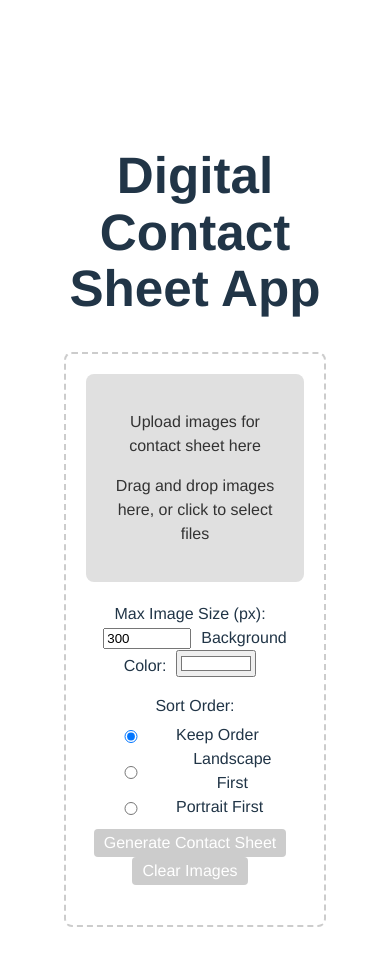
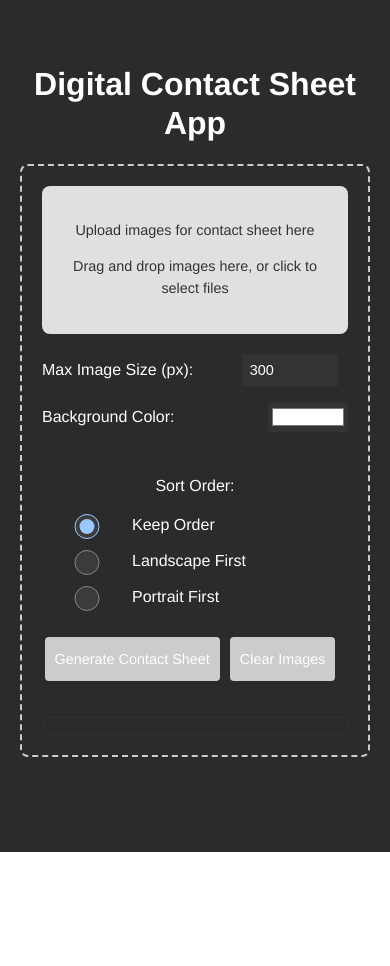
Before and after one commit to mitchell-mccracken/digital-contact-sheet, a Vue app: page / in a window 390 px wide. Shown: the top 966 px of the page. After the commit the page ends 852 px from the top, so only its background shows below. Built offline with nearby package versions, Linux system fonts and the light colour scheme.

Commit message:
Updated styling for mobile

```diff
--- a/src/App.vue
+++ b/src/App.vue
@@ -13,7 +13,7 @@ import FileUploader from './components/FileUploader.vue'
 #app {
   font-family: Avenir, Helvetica, Arial, sans-serif;
   text-align: center;
-  margin-top: 50px;
+  margin-top: 1.5rem;
 }
 .logo {
   height: 6em;
--- a/src/components/FileUploader.vue
+++ b/src/components/FileUploader.vue
@@ -13,6 +13,7 @@
       <p>Drag and drop images here, or click to select files</p>
     </div>
     <div class="controls">
+      <div class="user-input">
         <label for="max-size">Max Image Size (px):</label>
         <input
           id="max-size"
@@ -21,12 +22,15 @@
           min="50"
           @change="setPxSize"
         />
+      </div>
+      <div class="user-input">
         <label for="bg-color">Background Color:</label>
         <input
           id="bg-color"
           type="color"
           v-model="backgroundColor"
         />
+      </div>
       <div class="sort-options">
         <p>Sort Order:</p>
         <label>
@@ -58,7 +62,7 @@
         </label>
       </div>
       <div class="action-buttons">
-        <button @click="generateContactSheet" :disabled="!files.length">
+        <button @click="generateContactSheet" :disabled="!files.length" style="margin-bottom: 1rem;">
           Generate Contact Sheet
         </button>
         <button @click="clearImages" :disabled="!files.length">
@@ -366,4 +370,5 @@ export default {
   align-items: center;
   justify-content: space-between;
 }
+
 </style>
--- a/src/style.css
+++ b/src/style.css
@@ -1,11 +1,17 @@
+/* Global Dark Mode Theme */
 :root {
   font-family: system-ui, Avenir, Helvetica, Arial, sans-serif;
   line-height: 1.5;
   font-weight: 400;
 
-  color-scheme: light dark;
-  color: rgba(255, 255, 255, 0.87);
-  background-color: #242424;
+  color-scheme: dark; /* Force dark mode */
+  --background-color: #2c2b2b; /* Dark background */
+  --text-color: #ffffff; /* Light text */
+  --border-color: #333333; /* Darker border */
+  --highlight-color: #42b883; /* Accent color */
+
+  color: var(--text-color);
+  background-color: var(--background-color);
 
   font-synthesis: none;
   text-rendering: optimizeLegibility;
@@ -28,6 +34,9 @@ body {
   place-items: center;
   min-width: 320px;
   min-height: 100vh;
+  background-color: var(--background-color);
+  color: var(--text-color);
+  font-family: Avenir, Helvetica, Arial, sans-serif;
 }
 
 h1 {
@@ -53,6 +62,19 @@ button:focus,
 button:focus-visible {
   outline: 4px auto -webkit-focus-ring-color;
 }
+button:disabled {
+  background-color: #555555;
+}
+
+button,
+input[type="checkbox"] {
+  min-height: 44px; /* Recommended minimum height for touch targets */
+  min-width: 44px; /* Recommended minimum width for touch targets */
+}
+input[type="radio"] {
+  min-height: 25px; /* Recommended minimum height for touch targets */
+  min-width: 25px; /* Recommended minimum width for touch targets */
+}
 
 .card {
   padding: 2em;
@@ -63,6 +85,52 @@ button:focus-visible {
   margin: 0 auto;
   padding: 2rem;
   text-align: center;
+}
+
+.upload-area {
+  background-color: #1e1e1e;
+  color: var(--text-color);
+  padding: 1.5rem;
+  border-radius: 8px;
+  font-size: 1em;
+}
+
+.upload-area:hover {
+  background-color: #444444; /* Slightly lighter hover effect */
+}
+
+.controls input,
+.controls button {
+  background-color: #333333;
+  color: var(--text-color);
+  border: 1px solid var(--border-color);
+}
+
+.sort-options label {
+  color: var(--text-color);
+}
+
+.file-item {
+  color: var(--text-color);
+}
+
+.thumbnail {
+  border: 1px solid var(--border-color);
+}
+
+.preview-container {
+  background-color: var(--background-color);
+}
+
+.download-button {
+  background-color: var(--highlight-color);
+  color: var(--text-color);
+}
+
+.file-list {
+  padding: 0.5rem;
+  border: 1px solid var(--border-color);
+  border-radius: 8px;
 }
 
 @media (prefers-color-scheme: light) {
@@ -77,3 +145,81 @@ button:focus-visible {
     background-color: #f9f9f9;
   }
 }
+
+/* General styles for mobile devices */
+@media (max-width: 480px) {
+  body {
+    display: block; /* Stack elements vertically */
+    padding: .25rem;
+  }
+
+  #app {
+    padding: .5rem;
+    text-align: left; /* Align text to the left for better readability */
+  }
+
+  h1 {
+    font-size: 2em; /* Reduce font size for smaller screens */
+    line-height: 1.2;
+  }
+
+  .upload-area {
+    padding: 1rem;
+    font-size: 0.9em; /* Adjust font size for better readability */
+    text-align: center;
+  }
+
+  .controls {
+    display: flex;
+    flex-direction: column; /* Stack controls vertically */
+    gap: 1rem; /* Add spacing between controls */
+  }
+
+  .controls input,
+  .controls button {
+    font-size: 0.9em; /* Adjust font size */
+    padding: 0.5em; /* Reduce padding */
+  }
+
+  .sort-options {
+    display: flex;
+    flex-direction: column; /* Stack sort options vertically */
+    gap: 0.5rem;
+  }
+
+  .file-item {
+    display: flex;
+    flex-direction: column; /* Stack thumbnail and name vertically */
+    align-items: center;
+    font-size: 0.8em; /* Adjust font size */
+  }
+
+  .thumbnail {
+    width: 100%; /* Make thumbnails responsive */
+    max-width: 150px; /* Set a max width */
+    height: auto; /* Maintain aspect ratio */
+  }
+
+  .preview-container {
+    padding: 1rem;
+  }
+
+  .download-button {
+    width: 100%; /* Make the button full-width */
+    padding: 0.8em;
+    font-size: 1em;
+  }
+  .user-input {
+    display: flex;
+    align-items: center;
+    justify-content: space-between;
+  }
+  #bg-color {
+    width: 5rem;
+    height: 30px;
+    border: none;
+    padding: .15rem;
+    margin: 0;
+    border-radius: 4px;
+  }
+}
```
Lines whose indentation alone changed are shown as unchanged.
